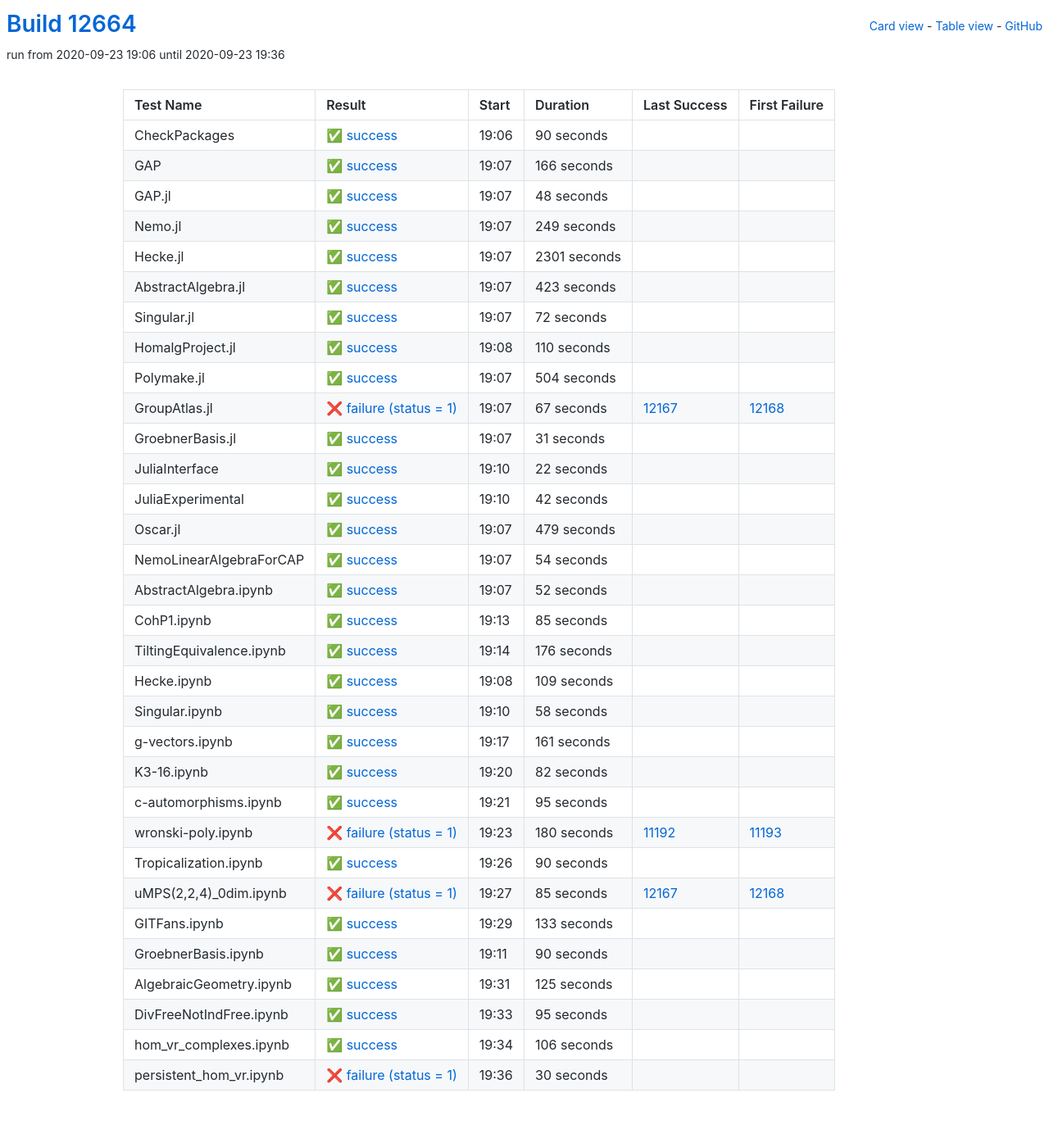
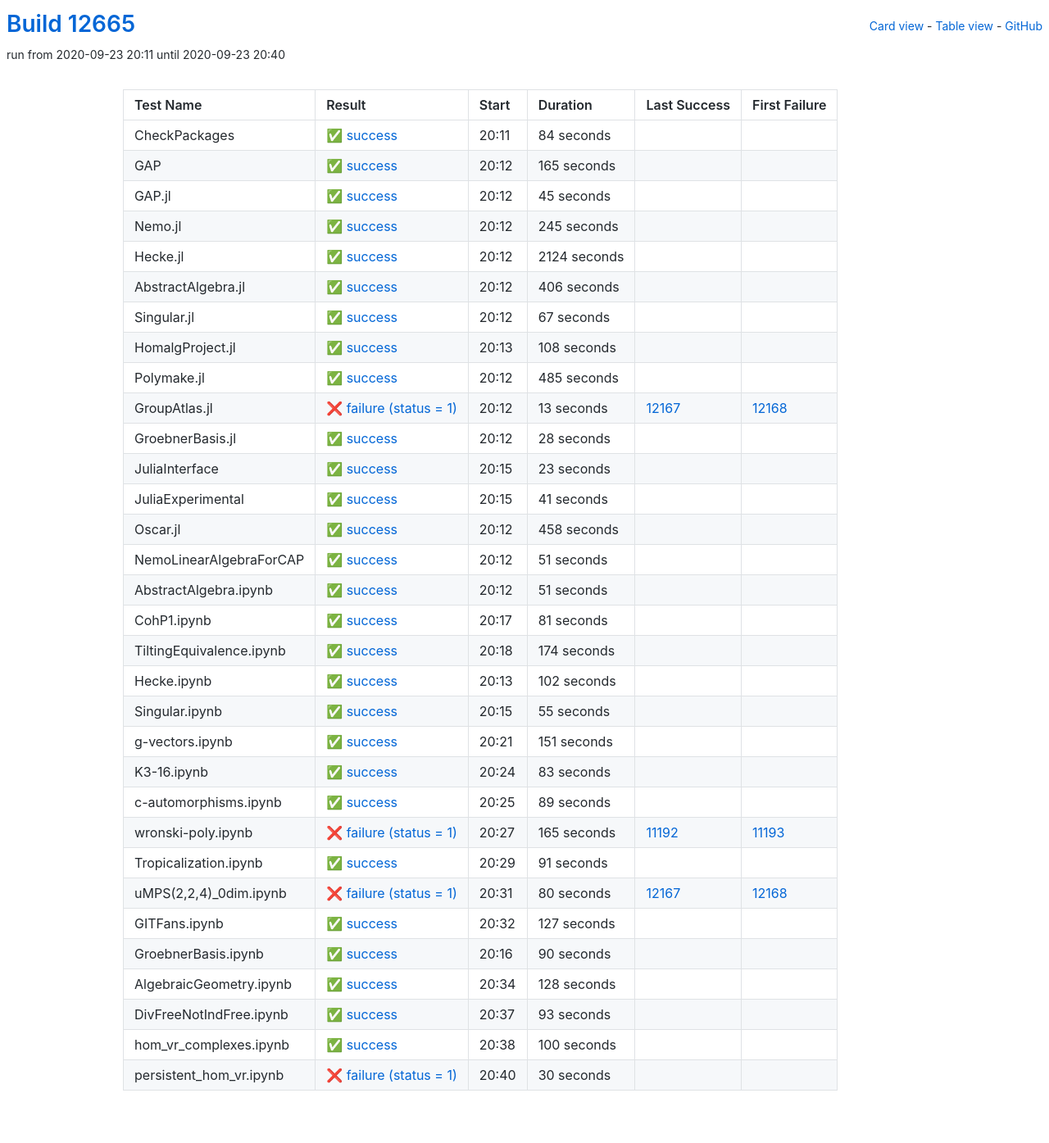
Before and after one commit to oscar-system/oscar-ci-status, a Jekyll site: the page built from table.html, in a window 1280 px wide. Shown: the whole page at 82% size. Built offline with Jekyll 4.4.1, drawn with Linux system fonts in a browser that asks for light colours.

Commit message:
Build #12665

```diff
--- a/_data/ci.yml
+++ b/_data/ci.yml
@@ -1,6 +1,6 @@
 ---
-build: 12664
-build_url: https://oscarci.mathematik.uni-kl.de/job/oscar/12664/
+build: 12665
+build_url: https://oscarci.mathematik.uni-kl.de/job/oscar/12665/
 job: oscar
 organization: oscar-system
 repo: oscar-ci-status
@@ -8,332 +8,332 @@
 tests:
 - name: CheckPackages
   id: checkpackages
-  log: https://oscarci.mathematik.uni-kl.de/job/oscar/12664/artifact/logs/build-12664/CheckPackages.log
-  start: 2020-09-23 19:06
+  log: https://oscarci.mathematik.uni-kl.de/job/oscar/12665/artifact/logs/build-12665/CheckPackages.log
+  start: 2020-09-23 20:11
   success: true
   exitcode: 0
   status: success
-  duration: 90
+  duration: 84
   last_success: false
   last_success_url:
   first_failure: false
   first_failure_url:
 - name: GAP
   id: gap
-  log: https://oscarci.mathematik.uni-kl.de/job/oscar/12664/artifact/logs/build-12664/GAP.log
-  start: 2020-09-23 19:07
+  log: https://oscarci.mathematik.uni-kl.de/job/oscar/12665/artifact/logs/build-12665/GAP.log
+  start: 2020-09-23 20:12
   success: true
   exitcode: 0
   status: success
-  duration: 166
+  duration: 165
   last_success: false
   last_success_url:
   first_failure: false
   first_failure_url:
 - name: GAP.jl
   id: gap-jl
-  log: https://oscarci.mathematik.uni-kl.de/job/oscar/12664/artifact/logs/build-12664/GAP.jl.log
-  start: 2020-09-23 19:07
+  log: https://oscarci.mathematik.uni-kl.de/job/oscar/12665/artifact/logs/build-12665/GAP.jl.log
+  start: 2020-09-23 20:12
   success: true
   exitcode: 0
   status: success
-  duration: 48
+  duration: 45
   last_success: false
   last_success_url:
   first_failure: false
   first_failure_url:
 - name: Nemo.jl
   id: nemo-jl
-  log: https://oscarci.mathematik.uni-kl.de/job/oscar/12664/artifact/logs/build-12664/Nemo.jl.log
-  start: 2020-09-23 19:07
+  log: https://oscarci.mathematik.uni-kl.de/job/oscar/12665/artifact/logs/build-12665/Nemo.jl.log
+  start: 2020-09-23 20:12
   success: true
   exitcode: 0
   status: success
-  duration: 249
+  duration: 245
   last_success: false
   last_success_url:
   first_failure: false
   first_failure_url:
 - name: Hecke.jl
   id: hecke-jl
-  log: https://oscarci.mathematik.uni-kl.de/job/oscar/12664/artifact/logs/build-12664/Hecke.jl.log
-  start: 2020-09-23 19:07
+  log: https://oscarci.mathematik.uni-kl.de/job/oscar/12665/artifact/logs/build-12665/Hecke.jl.log
+  start: 2020-09-23 20:12
   success: true
   exitcode: 0
   status: success
-  duration: 2301
+  duration: 2124
   last_success: false
   last_success_url:
   first_failure: false
   first_failure_url:
 - name: AbstractAlgebra.jl
   id: abstractalgebra-jl
-  log: https://oscarci.mathematik.uni-kl.de/job/oscar/12664/artifact/logs/build-12664/AbstractAlgebra.jl.log
-  start: 2020-09-23 19:07
+  log: https://oscarci.mathematik.uni-kl.de/job/oscar/12665/artifact/logs/build-12665/AbstractAlgebra.jl.log
+  start: 2020-09-23 20:12
   success: true
   exitcode: 0
   status: success
-  duration: 423
+  duration: 406
   last_success: false
   last_success_url:
   first_failure: false
   first_failure_url:
 - name: Singular.jl
   id: singular-jl
-  log: https://oscarci.mathematik.uni-kl.de/job/oscar/12664/artifact/logs/build-12664/Singular.jl.log
-  start: 2020-09-23 19:07
+  log: https://oscarci.mathematik.uni-kl.de/job/oscar/12665/artifact/logs/build-12665/Singular.jl.log
+  start: 2020-09-23 20:12
   success: true
   exitcode: 0
   status: success
-  duration: 72
+  duration: 67
   last_success: false
   last_success_url:
   first_failure: false
   first_failure_url:
 - name: HomalgProject.jl
   id: homalgproject-jl
-  log: https://oscarci.mathematik.uni-kl.de/job/oscar/12664/artifact/logs/build-12664/HomalgProject.jl.log
-  start: 2020-09-23 19:08
+  log: https://oscarci.mathematik.uni-kl.de/job/oscar/12665/artifact/logs/build-12665/HomalgProject.jl.log
+  start: 2020-09-23 20:13
   success: true
   exitcode: 0
   status: success
-  duration: 110
+  duration: 108
   last_success: false
   last_success_url:
   first_failure: false
   first_failure_url:
 - name: Polymake.jl
   id: polymake-jl
-  log: https://oscarci.mathematik.uni-kl.de/job/oscar/12664/artifact/logs/build-12664/Polymake.jl.log
-  start: 2020-09-23 19:07
+  log: https://oscarci.mathematik.uni-kl.de/job/oscar/12665/artifact/logs/build-12665/Polymake.jl.log
+  start: 2020-09-23 20:12
   success: true
   exitcode: 0
   status: success
-  duration: 504
+  duration: 485
   last_success: false
   last_success_url:
   first_failure: false
   first_failure_url:
 - name: GroupAtlas.jl
   id: groupatlas-jl
-  log: https://oscarci.mathematik.uni-kl.de/job/oscar/12664/artifact/logs/build-12664/GroupAtlas.jl.log
-  start: 2020-09-23 19:07
+  log: https://oscarci.mathematik.uni-kl.de/job/oscar/12665/artifact/logs/build-12665/GroupAtlas.jl.log
+  start: 2020-09-23 20:12
   success: false
   exitcode: 1
   status: failure
-  duration: 67
+  duration: 13
   last_success: 12167
   last_success_url: https://oscarci.mathematik.uni-kl.de/job/oscar/12167/
   first_failure: 12168
   first_failure_url: https://oscarci.mathematik.uni-kl.de/job/oscar/12168/
 - name: GroebnerBasis.jl
   id: groebnerbasis-jl
-  log: https://oscarci.mathematik.uni-kl.de/job/oscar/12664/artifact/logs/build-12664/GroebnerBasis.jl.log
-  start: 2020-09-23 19:07
+  log: https://oscarci.mathematik.uni-kl.de/job/oscar/12665/artifact/logs/build-12665/GroebnerBasis.jl.log
+  start: 2020-09-23 20:12
   success: true
   exitcode: 0
   status: success
-  duration: 31
+  duration: 28
   last_success: false
   last_success_url:
   first_failure: false
   first_failure_url:
 - name: JuliaInterface
   id: juliainterface
-  log: https://oscarci.mathematik.uni-kl.de/job/oscar/12664/artifact/logs/build-12664/JuliaInterface.log
-  start: 2020-09-23 19:10
+  log: https://oscarci.mathematik.uni-kl.de/job/oscar/12665/artifact/logs/build-12665/JuliaInterface.log
+  start: 2020-09-23 20:15
   success: true
   exitcode: 0
   status: success
-  duration: 22
+  duration: 23
   last_success: false
   last_success_url:
   first_failure: false
   first_failure_url:
 - name: JuliaExperimental
   id: juliaexperimental
-  log: https://oscarci.mathematik.uni-kl.de/job/oscar/12664/artifact/logs/build-12664/JuliaExperimental.log
-  start: 2020-09-23 19:10
+  log: https://oscarci.mathematik.uni-kl.de/job/oscar/12665/artifact/logs/build-12665/JuliaExperimental.log
+  start: 2020-09-23 20:15
   success: true
   exitcode: 0
   status: success
-  duration: 42
+  duration: 41
   last_success: false
   last_success_url:
   first_failure: false
   first_failure_url:
 - name: Oscar.jl
   id: oscar-jl
-  log: https://oscarci.mathematik.uni-kl.de/job/oscar/12664/artifact/logs/build-12664/Oscar.jl.log
-  start: 2020-09-23 19:07
+  log: https://oscarci.mathematik.uni-kl.de/job/oscar/12665/artifact/logs/build-12665/Oscar.jl.log
+  start: 2020-09-23 20:12
   success: true
   exitcode: 0
   status: success
-  duration: 479
+  duration: 458
   last_success: false
   last_success_url:
   first_failure: false
   first_failure_url:
 - name: NemoLinearAlgebraForCAP
   id: nemolinearalgebraforcap
-  log: https://oscarci.mathematik.uni-kl.de/job/oscar/12664/artifact/logs/build-12664/NemoLinearAlgebraForCAP.log
-  start: 2020-09-23 19:07
+  log: https://oscarci.mathematik.uni-kl.de/job/oscar/12665/artifact/logs/build-12665/NemoLinearAlgebraForCAP.log
+  start: 2020-09-23 20:12
   success: true
   exitcode: 0
   status: success
-  duration: 54
+  duration: 51
   last_success: false
   last_success_url:
   first_failure: false
   first_failure_url:
 - name: AbstractAlgebra.ipynb
   id: abstractalgebra-ipynb
-  log: https://oscarci.mathematik.uni-kl.de/job/oscar/12664/artifact/logs/build-12664/AbstractAlgebra.ipynb.log
-  start: 2020-09-23 19:07
+  log: https://oscarci.mathematik.uni-kl.de/job/oscar/12665/artifact/logs/build-12665/AbstractAlgebra.ipynb.log
+  start: 2020-09-23 20:12
   success: true
   exitcode: 0
   status: success
-  duration: 52
+  duration: 51
   last_success: false
   last_success_url:
   first_failure: false
   first_failure_url:
 - name: CohP1.ipynb
   id: cohp1-ipynb
-  log: https://oscarci.mathematik.uni-kl.de/job/oscar/12664/artifact/logs/build-12664/CohP1.ipynb.log
-  start: 2020-09-23 19:13
+  log: https://oscarci.mathematik.uni-kl.de/job/oscar/12665/artifact/logs/build-12665/CohP1.ipynb.log
+  start: 2020-09-23 20:17
   success: true
   exitcode: 0
   status: success
-  duration: 85
+  duration: 81
   last_success: false
   last_success_url:
   first_failure: false
   first_failure_url:
 - name: TiltingEquivalence.ipynb
   id: tiltingequivalence-ipynb
-  log: https://oscarci.mathematik.uni-kl.de/job/oscar/12664/artifact/logs/build-12664/TiltingEquivalence.ipynb.log
-  start: 2020-09-23 19:14
+  log: https://oscarci.mathematik.uni-kl.de/job/oscar/12665/artifact/logs/build-12665/TiltingEquivalence.ipynb.log
+  start: 2020-09-23 20:18
   success: true
   exitcode: 0
   status: success
-  duration: 176
+  duration: 174
   last_success: false
   last_success_url:
   first_failure: false
   first_failure_url:
 - name: Hecke.ipynb
   id: hecke-ipynb
-  log: https://oscarci.mathematik.uni-kl.de/job/oscar/12664/artifact/logs/build-12664/Hecke.ipynb.log
-  start: 2020-09-23 19:08
+  log: https://oscarci.mathematik.uni-kl.de/job/oscar/12665/artifact/logs/build-12665/Hecke.ipynb.log
+  start: 2020-09-23 20:13
   success: true
   exitcode: 0
   status: success
-  duration: 109
+  duration: 102
   last_success: false
   last_success_url:
   first_failure: false
   first_failure_url:
 - name: Singular.ipynb
   id: singular-ipynb
-  log: https://oscarci.mathematik.uni-kl.de/job/oscar/12664/artifact/logs/build-12664/Singular.ipynb.log
-  start: 2020-09-23 19:10
+  log: https://oscarci.mathematik.uni-kl.de/job/oscar/12665/artifact/logs/build-12665/Singular.ipynb.log
+  start: 2020-09-23 20:15
   success: true
   exitcode: 0
   status: success
-  duration: 58
+  duration: 55
   last_success: false
   last_success_url:
   first_failure: false
   first_failure_url:
 - name: g-vectors.ipynb
   id: g-vectors-ipynb
-  log: https://oscarci.mathematik.uni-kl.de/job/oscar/12664/artifact/logs/build-12664/g-vectors.ipynb.log
-  start: 2020-09-23 19:17
+  log: https://oscarci.mathematik.uni-kl.de/job/oscar/12665/artifact/logs/build-12665/g-vectors.ipynb.log
+  start: 2020-09-23 20:21
   success: true
   exitcode: 0
   status: success
-  duration: 161
+  duration: 151
   last_success: false
   last_success_url:
   first_failure: false
   first_failure_url:
 - name: K3-16.ipynb
   id: k3-16-ipynb
-  log: https://oscarci.mathematik.uni-kl.de/job/oscar/12664/artifact/logs/build-12664/K3-16.ipynb.log
-  start: 2020-09-23 19:20
+  log: https://oscarci.mathematik.uni-kl.de/job/oscar/12665/artifact/logs/build-12665/K3-16.ipynb.log
+  start: 2020-09-23 20:24
   success: true
   exitcode: 0
   status: success
-  duration: 82
+  duration: 83
   last_success: false
   last_success_url:
   first_failure: false
   first_failure_url:
 - name: c-automorphisms.ipynb
   id: c-automorphisms-ipynb
-  log: https://oscarci.mathematik.uni-kl.de/job/oscar/12664/artifact/logs/build-12664/c-automorphisms.ipynb.log
-  start: 2020-09-23 19:21
+  log: https://oscarci.mathematik.uni-kl.de/job/oscar/12665/artifact/logs/build-12665/c-automorphisms.ipynb.log
+  start: 2020-09-23 20:25
   success: true
   exitcode: 0
   status: success
-  duration: 95
+  duration: 89
   last_success: false
   last_success_url:
   first_failure: false
   first_failure_url:
 - name: wronski-poly.ipynb
   id: wronski-poly-ipynb
-  log: https://oscarci.mathematik.uni-kl.de/job/oscar/12664/artifact/logs/build-12664/wronski-poly.ipynb.log
-  start: 2020-09-23 19:23
+  log: https://oscarci.mathematik.uni-kl.de/job/oscar/12665/artifact/logs/build-12665/wronski-poly.ipynb.log
+  start: 2020-09-23 20:27
   success: false
   exitcode: 1
   status: failure
-  duration: 180
+  duration: 165
   last_success: 11192
   last_success_url: https://oscarci.mathematik.uni-kl.de/job/oscar/11192/
   first_failure: 11193
   first_failure_url: https://oscarci.mathematik.uni-kl.de/job/oscar/11193/
 - name: Tropicalization.ipynb
   id: tropicalization-ipynb
-  log: https://oscarci.mathematik.uni-kl.de/job/oscar/12664/artifact/logs/build-12664/Tropicalization.ipynb.log
-  start: 2020-09-23 19:26
+  log: https://oscarci.mathematik.uni-kl.de/job/oscar/12665/artifact/logs/build-12665/Tropicalization.ipynb.log
+  start: 2020-09-23 20:29
   success: true
   exitcode: 0
   status: success
-  duration: 90
+  duration: 91
   last_success: false
   last_success_url:
   first_failure: false
   first_failure_url:
 - name: uMPS(2,2,4)_0dim.ipynb
   id: umps-2-2-4-0dim-ipynb
-  log: https://oscarci.mathematik.uni-kl.de/job/oscar/12664/artifact/logs/build-12664/uMPS-2-2-4-_0dim.ipynb.log
-  start: 2020-09-23 19:27
+  log: https://oscarci.mathematik.uni-kl.de/job/oscar/12665/artifact/logs/build-12665/uMPS-2-2-4-_0dim.ipynb.log
+  start: 2020-09-23 20:31
   success: false
   exitcode: 1
   status: failure
-  duration: 85
+  duration: 80
   last_success: 12167
   last_success_url: https://oscarci.mathematik.uni-kl.de/job/oscar/12167/
   first_failure: 12168
   first_failure_url: https://oscarci.mathematik.uni-kl.de/job/oscar/12168/
 - name: GITFans.ipynb
   id: gitfans-ipynb
-  log: https://oscarci.mathematik.uni-kl.de/job/oscar/12664/artifact/logs/build-12664/GITFans.ipynb.log
-  start: 2020-09-23 19:29
+  log: https://oscarci.mathematik.uni-kl.de/job/oscar/12665/artifact/logs/build-12665/GITFans.ipynb.log
+  start: 2020-09-23 20:32
   success: true
   exitcode: 0
   status: success
-  duration: 133
+  duration: 127
   last_success: false
   last_success_url:
   first_failure: false
   first_failure_url:
 - name: GroebnerBasis.ipynb
   id: groebnerbasis-ipynb
-  log: https://oscarci.mathematik.uni-kl.de/job/oscar/12664/artifact/logs/build-12664/GroebnerBasis.ipynb.log
-  start: 2020-09-23 19:11
+  log: https://oscarci.mathematik.uni-kl.de/job/oscar/12665/artifact/logs/build-12665/GroebnerBasis.ipynb.log
+  start: 2020-09-23 20:16
   success: true
   exitcode: 0
   status: success
@@ -344,44 +344,44 @@
   first_failure_url:
 - name: AlgebraicGeometry.ipynb
   id: algebraicgeometry-ipynb
-  log: https://oscarci.mathematik.uni-kl.de/job/oscar/12664/artifact/logs/build-12664/AlgebraicGeometry.ipynb.log
-  start: 2020-09-23 19:31
+  log: https://oscarci.mathematik.uni-kl.de/job/oscar/12665/artifact/logs/build-12665/AlgebraicGeometry.ipynb.log
+  start: 2020-09-23 20:34
   success: true
   exitcode: 0
   status: success
-  duration: 125
+  duration: 128
   last_success: false
   last_success_url:
   first_failure: false
   first_failure_url:
 - name: DivFreeNotIndFree.ipynb
   id: divfreenotindfree-ipynb
-  log: https://oscarci.mathematik.uni-kl.de/job/oscar/12664/artifact/logs/build-12664/DivFreeNotIndFree.ipynb.log
-  start: 2020-09-23 19:33
+  log: https://oscarci.mathematik.uni-kl.de/job/oscar/12665/artifact/logs/build-12665/DivFreeNotIndFree.ipynb.log
+  start: 2020-09-23 20:37
   success: true
   exitcode: 0
   status: success
-  duration: 95
+  duration: 93
   last_success: false
   last_success_url:
   first_failure: false
   first_failure_url:
 - name: hom_vr_complexes.ipynb
   id: hom-vr-complexes-ipynb
-  log: https://oscarci.mathematik.uni-kl.de/job/oscar/12664/artifact/logs/build-12664/hom_vr_complexes.ipynb.log
-  start: 2020-09-23 19:34
+  log: https://oscarci.mathematik.uni-kl.de/job/oscar/12665/artifact/logs/build-12665/hom_vr_complexes.ipynb.log
+  start: 2020-09-23 20:38
   success: true
   exitcode: 0
   status: success
-  duration: 106
+  duration: 100
   last_success: false
   last_success_url:
   first_failure: false
   first_failure_url:
 - name: persistent_hom_vr.ipynb
   id: persistent-hom-vr-ipynb
-  log: https://oscarci.mathematik.uni-kl.de/job/oscar/12664/artifact/logs/build-12664/persistent_hom_vr.ipynb.log
-  start: 2020-09-23 19:36
+  log: https://oscarci.mathematik.uni-kl.de/job/oscar/12665/artifact/logs/build-12665/persistent_hom_vr.ipynb.log
+  start: 2020-09-23 20:40
   success: false
   exitcode: 1
   status: failure
```
Also changed, not shown: README.md.
